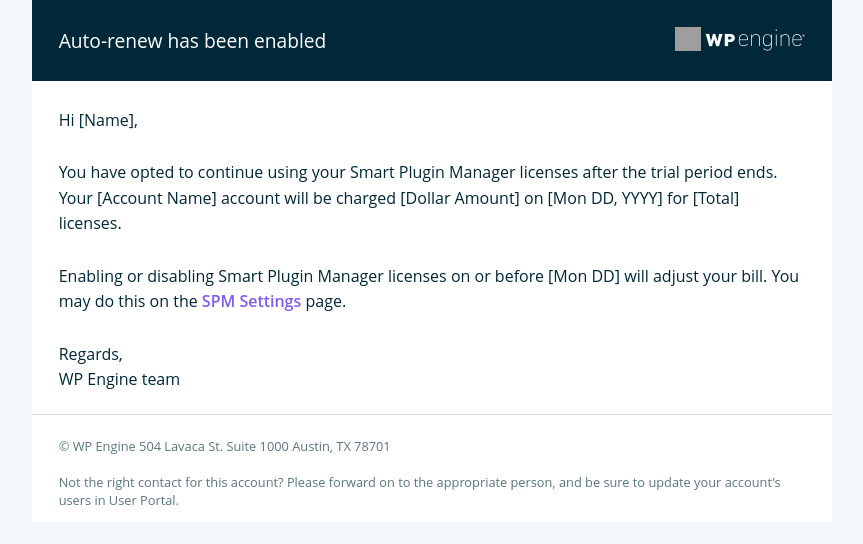
After one commit to alitsa/spm-email, a PHP site: page /try-billed.html in a window 1280 px wide. The commit adds this page. Shown: the top 544 px of the page, without its empty margins (208-1071 px from the left). Run offline with PHP 8.4, Linux system fonts and the light colour scheme; grey boxes are pictures that could not be loaded.

Commit message:
Updated times

```diff
--- /dev/null
+++ b/try-billed.html
@@ -0,0 +1,91 @@
+<!DOCTYPE html PUBLIC "-//W3C//DTD XHTML 1.0 Transitional//EN" "http://www.w3.org/TR/xhtml1/DTD/xhtml1-transitional.dtd">
+<html xmlns="http://www.w3.org/1999/xhtml">
+  <head>
+    <meta http-equiv="Content-Type" content="text/html; charset=UTF-8" />
+    <title>WP Engine</title>
+    <meta name="viewport" content="width=device-width, initial-scale=1.0"/>
+    <style type="text/css">
+      @media only screen and (max-width: 40em) {
+        .cta {
+        display: block!important;
+        }
+      }
+      .cta:hover {background-color: #5C43AE!important;}
+    </style>
+  </head>
+  <!-- Notes: In general, Outlook doesn't understand block elements other than <table>. <p>, <div>, etc. do not render well. You'll see work-arounds in this template. -->
+  <body style="margin: 0; padding: 0; background-color: #F4F7FA;">
+    <table border="0" cellpadding="0" cellspacing="0" width="100%" bgcolor="#F4F7FA" align="center">
+      <tbody>
+        <tr>
+          <td></td>
+          <td>
+            <table border="0" cellpadding="0" cellspacing="0" bgcolor="#FFFFFF" align="center" style="max-width: 600pt;">
+              <tbody>
+                <!-- BANNER -->
+                <tr>
+                  <td>
+                    <table border="0" cellpadding="0" cellspacing="0" bgcolor="#FFFFFF" align="center" width="100%" style="border-collapse: collapse;">
+                      <tbody>
+                        <tr bgcolor="#002838">
+                          <td style="font-family: 'open sans', sans-serif; color: #FFFFFF; font-size: 1.2em; padding: 20pt;" bgcolor="#002838" align="left" valign="middle">
+                            <!-- banner title -->
+                            Auto-renew has been enabled
+                          </td>
+                          <td bgcolor="#002838" align="right" valign="middle" style="padding: 20pt; white-space: no-wrap;">
+                            <!-- banner logo -->
+                            <img src="https://unicorn-email.herokuapp.com/bug-logo.png" width="26" height="24" alt="" />
+                            <img class="https://unicorn-email.herokuapp.com/bug-name" src="bug-name.png" width="100" height="22" alt="" />
+                          </td>
+                        </tr>
+                      </tbody>
+                    </table>
+                  </td>
+                </tr>
+                <!-- GREETING (optional) -->
+                <tr>
+                  <td style="padding: 20pt 20pt 10pt 20pt; font-family: 'open sans', sans-serif; color: #002838; font-size: 1em; line-height: 1.6em; line-height: 1.6em;" bgcolor="#FFFFFF" align="left">
+                    Hi [Name],
+                  </td>
+                </tr>
+                <!-- SUMMARY (should not push CTA below the fold) -->
+                <tr>
+                  <td style="padding: 10pt 20pt; font-family: 'open sans', sans-serif; color: #002838; font-size: 1em; line-height: 1.6em;" bgcolor="#FFFFFF" align="left">
+                    You have opted to continue using your Smart Plugin Manager licenses after the trial period ends. Your [Account Name] account will be charged [Dollar Amount] on [Mon DD, YYYY] for [Total] licenses.
+                  </td>
+                </tr>
+                <tr>
+                <td style="padding: 10pt 20pt; font-family: 'open sans', sans-serif; color: #002838; font-size: 1em; line-height: 1.6em;" bgcolor="#FFFFFF" align="left">
+                  Enabling or disabling Smart Plugin Manager licenses on or before [Mon DD] will adjust your bill. You may do this on the <a style="color: #7E5CEF; font-weight: 600; text-decoration: none;" href="#" target="_blank">SPM Settings</a> page.
+                </td>
+                </tr>
+                <!-- SIGNATURE -->
+                <tr>
+                  <td style="padding: 10pt 20pt; font-family: 'open sans', sans-serif; color: #002838; font-size: 1em; line-height: 1.6em;" bgcolor="#FFFFFF" align="left">
+                    Regards,<br />
+                    WP Engine team
+                  </td>
+                </tr>
+                <!-- SECTION BREAK -->
+                <tr>
+                  <td style="padding:0;">
+                    <hr style="height: 1pt; background-color: #CFDDE9; border: none;" />
+                  </td>
+                </tr>
+                <!-- BOILERPLATE -->
+                <tr>
+                  <td bgcolor="#FFFFFF" style="padding: 10pt 20pt; font-family: 'open sans', sans-serif; font-size: .8em; color: #59767F;">
+                    © WP Engine    504 Lavaca St.    Suite 1000    Austin, TX 78701
+                    <br /><br />
+                    Not the right contact for this account? Please forward on to the appropriate person, and be sure to update your account's users in User Portal.
+                  </td>
+                </tr>
+              </tbody>
+            </table>
+          </td>
+          <td></td>
+        </tr>
+      </tbody>
+    </table>
+  </body>
+</html>
```
Also changed, not shown: index.php (+25 -8 lines).
